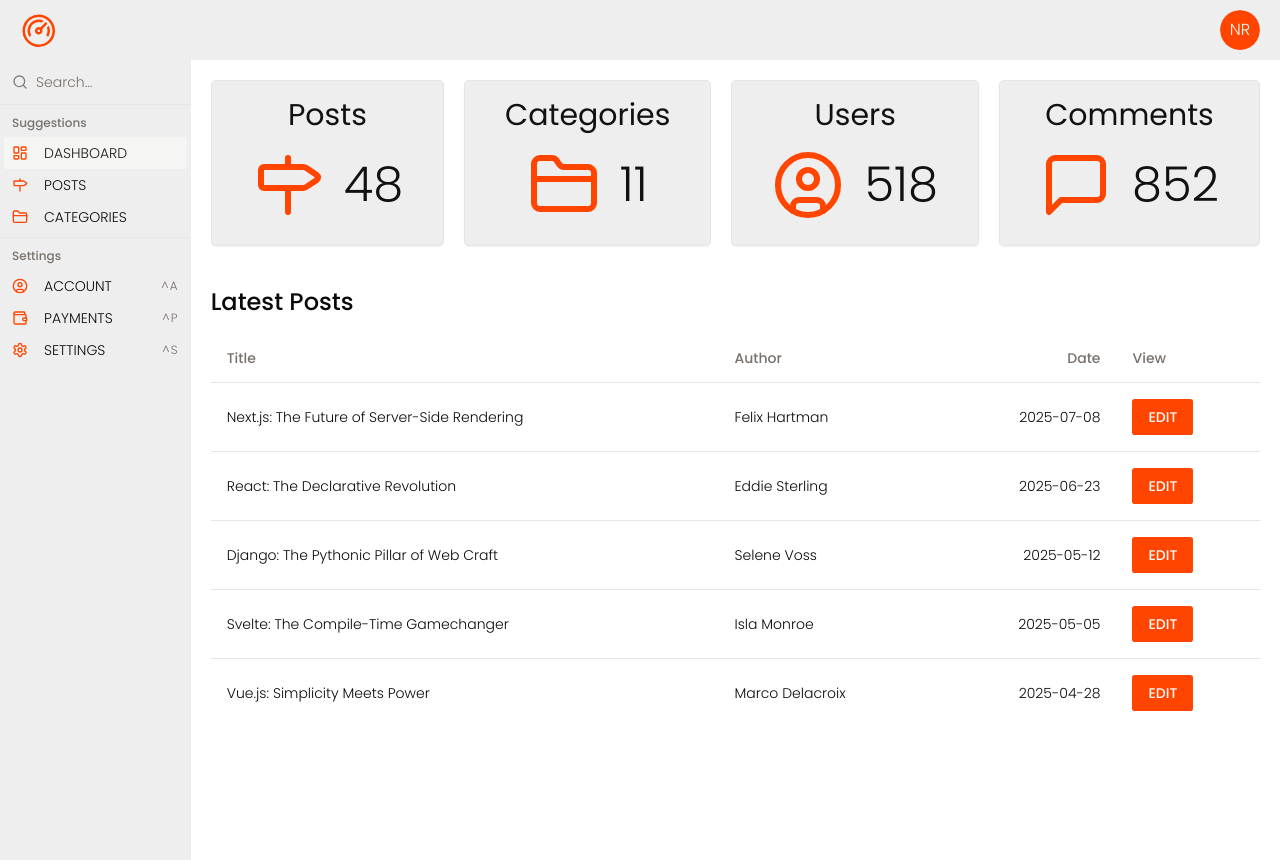
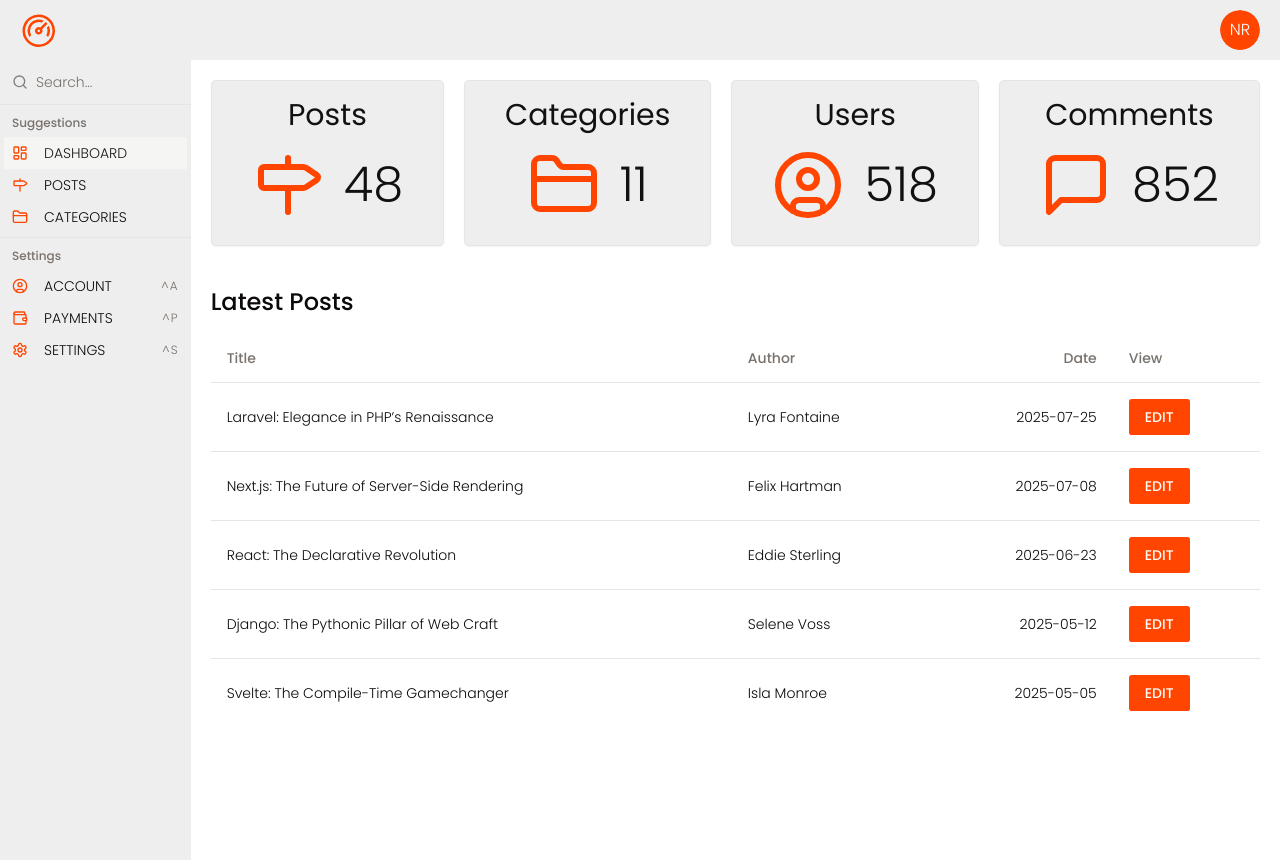
Before and after one commit to Nimira43/Tabularium, a Next.js app: page / in a window 1280 px wide. Built offline with nearby package versions, Linux system fonts and the light colour scheme; a web font is replaced by a local one.

Commit message:
Updated posts data - 2

```diff
--- a/data/posts.ts
+++ b/data/posts.ts
@@ -98,7 +98,7 @@ const posts: Post[] = [
     title: 'NestJS: Architecting APIs with TypeScript Precision',
     body: 'NestJS blends OOP, FP, and FRP into a modular powerhouse for building scalable server-side apps. With decorators, DI, and a CLI that feels like a commander\'s toolkit, it\’s a TypeScript fortress.',
     author: 'Cassian Rhodes',
-    date: '2024-04-18',
+    date: '2025-04-18',
     comments: [
       { id: '1', text: 'The module system is so clean and intuitive.', username: 'Juno' },
       { id: '2', text: 'I love how it integrates with GraphQL and WebSockets.', username: 'Orion' },
@@ -109,7 +109,7 @@ const posts: Post[] = [
     title: 'Laravel: Elegance in PHP’s Renaissance',
     body: 'Laravel turns PHP into poetry. With expressive syntax, artisan commands, and Eloquent ORM, it’s a framework that invites you to build with grace and speed—no boilerplate, just brilliance.',
     author: 'Lyra Fontaine',
-    date: '2024-07-25',
+    date: '2025-07-25',
     comments: [
       { id: '1', text: 'Blade templating is so satisfying to use.', username: 'Nova' },
       { id: '2', text: 'Laravel Forge made deployment a breeze.', username: 'Kai' },
```
